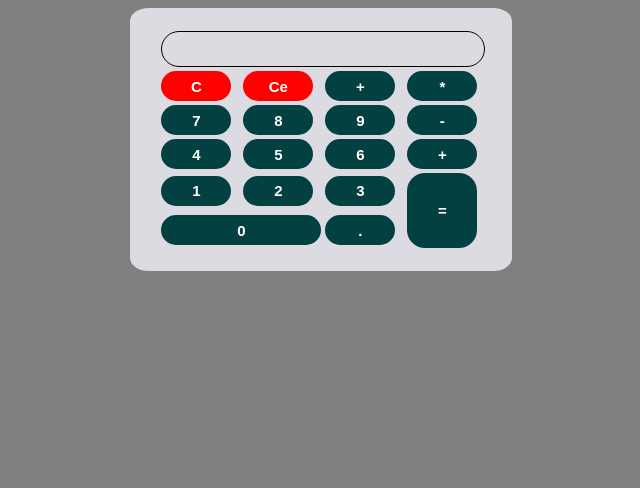
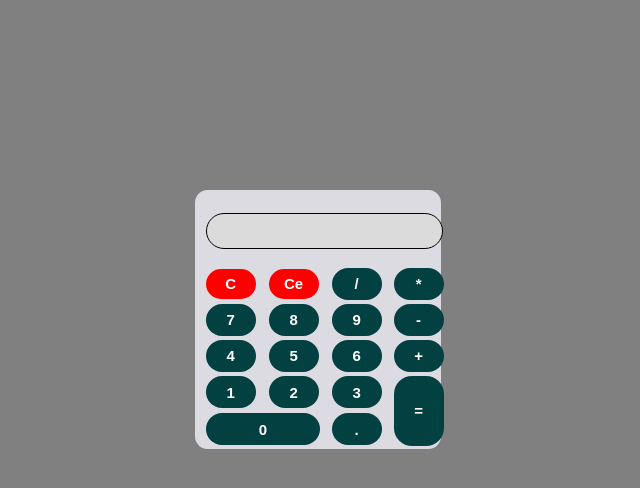
Before and after one commit to dandesouza87/calculadora, a plain HTML site: page index.html in a window 1280 px wide. Shown: the whole page, without its empty margins (319-959 px from the left). Drawn offline with Linux system fonts and the light colour scheme.

Commit message:
revisão

```diff
--- a/css/style.css
+++ b/css/style.css
@@ -5,39 +5,32 @@ body{
 .container{
     background-color: #dcdbe1;
     display: flex;
-    width: 27%;
-    padding: 20px;
-    margin: auto;
+    margin-left: 40%;
+    margin-right: 40.5%;
+    margin-top: 15%;
     border: #191b28;
     border-radius: 5%;
 }
 
-
-.calculator {
-    padding: 10px;
-    border-radius: 1em;
-    height: 380px;
-    width: 400px;
-    margin: auto;
-    background-color: #191b28;
-
-}
 .display-box {
     display: flex;
     font-family: sans-serif;
-    background-color: #dcdbe1;
+    background-color: #dbdbdb;
     border: solid black 0.5px;
     color: black;
     border-radius: 5px;
     height: 32px;
-    width: 98%;
+    width: 94%;
     border-radius: 8px;
     border-radius: 18px;
     font-weight: bold;
     font-size: 15px;
     cursor: pointer;
+    margin-top: 20px;
     margin-left: 8px;
+    margin-bottom: 15px;
     transition: box-shadow 0.15s;
+
 }
 
 #btn {
@@ -45,14 +38,16 @@ body{
     color: white;
     border: none;
     height: 30px;
-    width: 70px;
+    width: 50px;
     border-radius: 8px;
     border-radius: 18px;
     font-weight: bold;
     font-size: 15px;
     cursor: pointer;
     margin-left: 8px;
+    margin-right: 1px;
     transition: box-shadow 0.15s;
+
 }
 #btn:hover{
     background-color: rgba(5, 4, 4, 0.705);
@@ -62,14 +57,15 @@ input[type=button] {
     background-color: rgb(3, 64, 66);
     color: white;
     border: none;
-    height: 30px;
-    width: 70px;
+    height: 2rem;
+    width: 50px;
     border-radius: 8px;
     border-radius: 18px;
     font-weight: bold;
     font-size: 15px;
     cursor: pointer;
-    margin-left: 8px;
+    margin-left:8px;
+    margin-right: auto;
     transition: box-shadow 0.15s;
     }
 input[type=button]:hover {
--- a/index.html
+++ b/index.html
@@ -13,10 +13,11 @@
             <tr>
                 <td colspan="4"><input class="display-box" type="text" id="result" disabled/> </td>
             </tr>
+
             <tr>
                 <td><input type="button" value="C" onclick="clearScreen()" id="btn"/> </td>
                 <td><input type="button" value="Ce" onclick="clearScreen()" id="btn"/> </td>
-                <td> <input type="button" value="+" onclick="display('+')"/> </td>
+                <td> <input type="button" value="/" onclick="display('/')"/> </td>
                 <td> <input type="button" value="*" onclick="display('*')"/> </td>
             </tr>
             <tr>
@@ -35,10 +36,10 @@
                 <td> <input type="button" value="1" onclick="display('1')"/> </td>
                 <td> <input type="button" value="2" onclick="display('2')"/> </td>
                 <td> <input type="button" value="3" onclick="display('3')"/> </td>
-                <td rowspan="2" class="equal"> <input type="button" value="=" onclick="calculate('=')" style="height: 75px;"/></td>
+                <td rowspan="2" class="equal"> <input type="button" value="=" onclick="calculate('=')" style="height: 70px;"/></td>
             </tr>
             <tr>
-                <td colspan="2" class="zero"> <input type="button" value="0" onclick="display('0')" style="width: 100%;"/> </td>
+                <td colspan="2" class="zero"> <input type="button" value="0" onclick="display('0')" style="width:94%; margin-left:8px; margin-right:8px;"/> </td>
                 <td> <input type="button" value="." onclick="display('.')"/> </td>
             </tr>
         </table>
```
